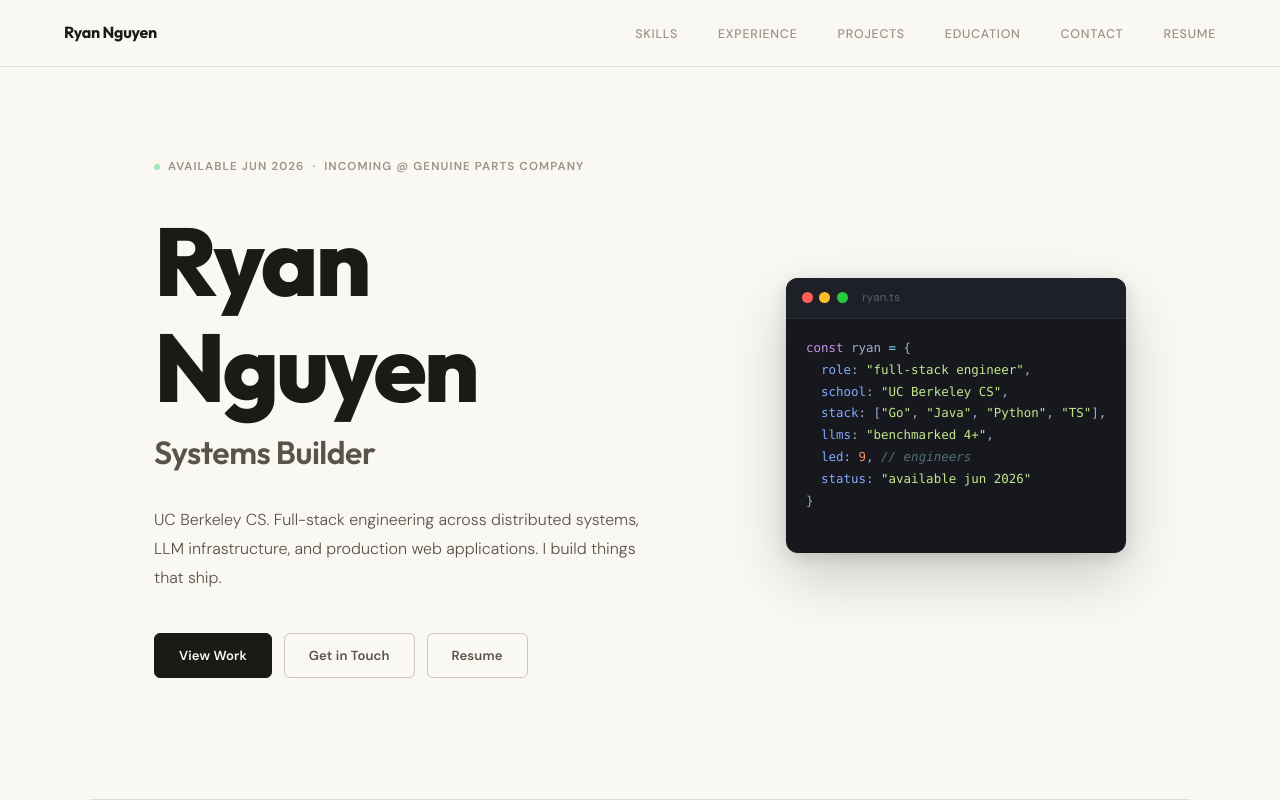
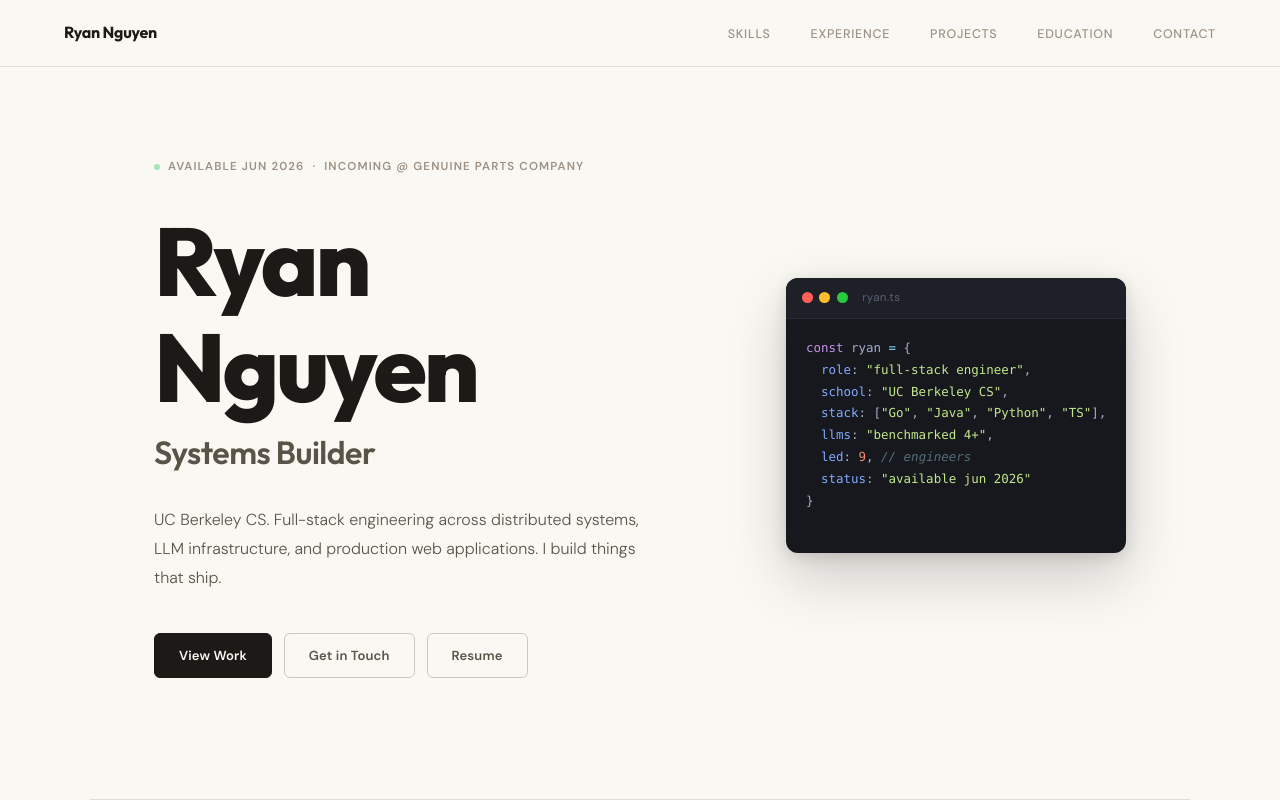
Before and after one commit to RyanTN8/portfolio, a React (Vite) app: page / in a window 1280 px wide. Shown: the top 800 px of the page. Built offline with nearby package versions, Linux system fonts and the light colour scheme.

Commit message:
paper airplane

```diff
--- a/src/components/Nav.tsx
+++ b/src/components/Nav.tsx
@@ -32,11 +32,6 @@ export default function Nav() {
             </a>
           </li>
         ))}
-        <li>
-          <a href="/resume.pdf" target="_blank" rel="noopener noreferrer">
-            Resume
-          </a>
-        </li>
       </ul>
     </nav>
   )
--- a/src/components/Projects.tsx
+++ b/src/components/Projects.tsx
@@ -4,7 +4,8 @@ import FadeUp from './FadeUp'
 const icons: Record<string, JSX.Element> = {
   Volare: (
     <svg width="18" height="18" viewBox="0 0 24 24" fill="none" stroke="currentColor" strokeWidth="1.75" strokeLinecap="round" strokeLinejoin="round">
-      <path d="M22 16.92v3a2 2 0 01-2.18 2 19.79 19.79 0 01-8.63-3.07 19.5 19.5 0 01-3.67-3.67 19.79 19.79 0 01-3.07-8.67A2 2 0 016.41 2h3a2 2 0 012 1.72c.127.96.361 1.903.7 2.81a2 2 0 01-.45 2.11L10.09 9.91a16 16 0 006 6l1.27-1.27a2 2 0 012.11-.45c.907.339 1.85.573 2.81.7A2 2 0 0122 16.92z"/>
+      <line x1="22" y1="2" x2="11" y2="13"/>
+      <polygon points="22 2 15 22 11 13 2 9 22 2"/>
     </svg>
   ),
   LockIn: (
```
